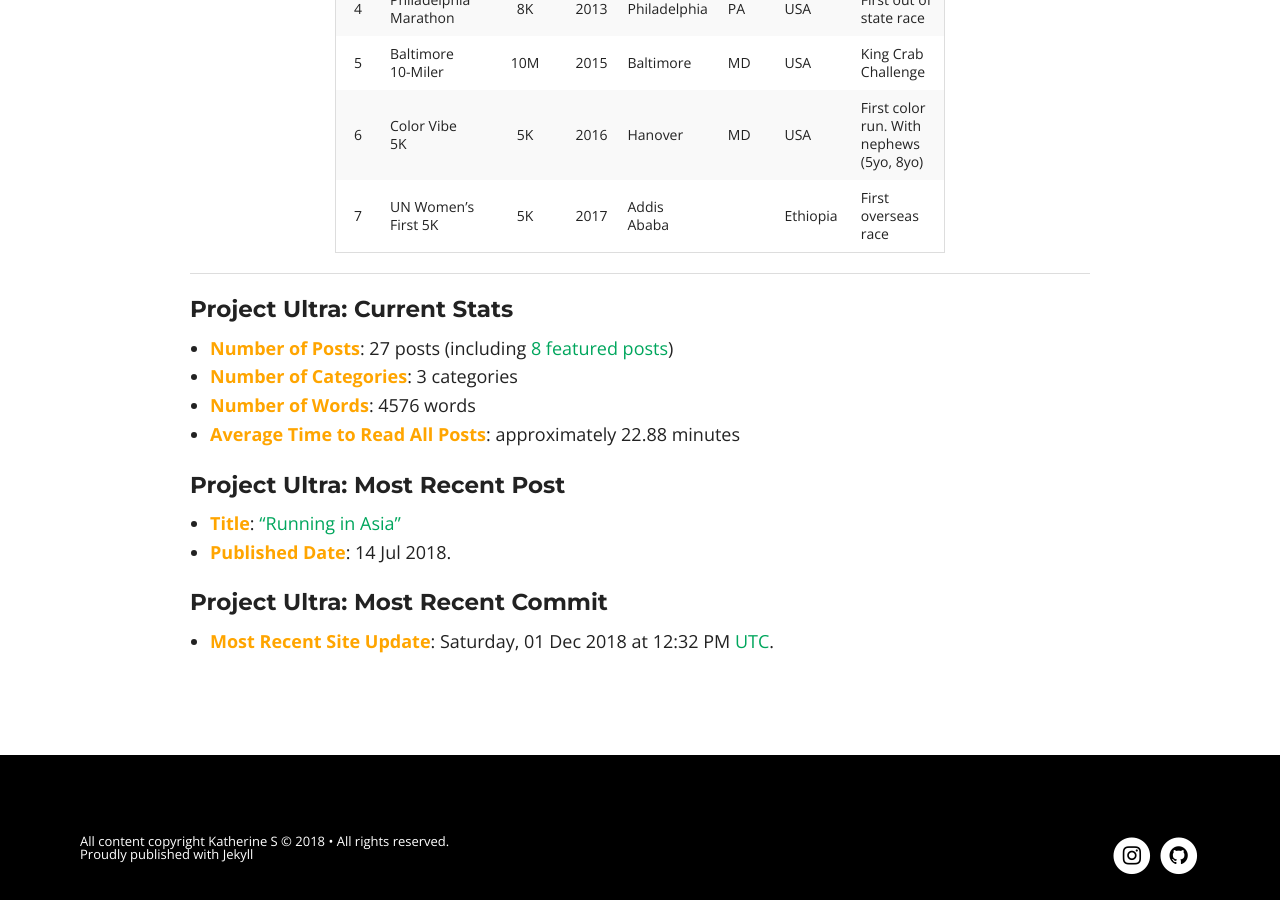
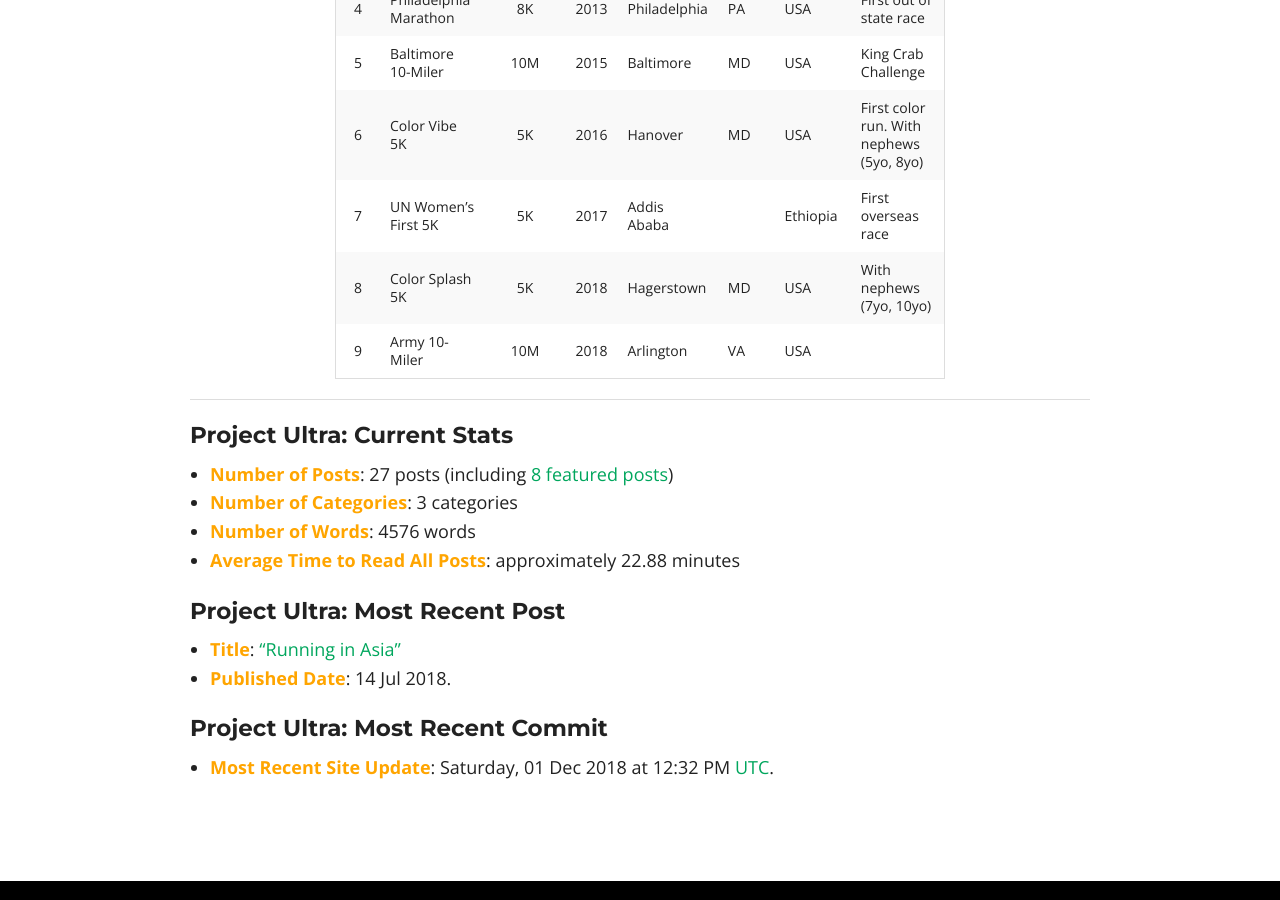
Before and after one commit to kcmlin/kcmlin.github.io, a Jekyll site: the page built from about.md, in a window 1280 px wide and 900 px high, scrolled down 3182 px. Built offline with Jekyll 4.4.1, drawn with Linux system fonts in a browser that asks for light colours; nearby versions of some CDN libraries.

Commit message:
Update about.md

```diff
--- a/about.md
+++ b/about.md
@@ -67,6 +67,9 @@ Katherine is an avid runner, a seasonal cyclist, a traveler and a self-proclaime
 | 5    | Baltimore 10-Miler         | 10M   | 2015 | Baltimore  | MD | USA | King Crab Challenge |
 | 6    | Color Vibe 5K              | 5K    | 2016 | Hanover    | MD | USA | First color run. With nephews (5yo, 8yo) |
 | 7    | UN Women's First 5K        | 5K    | 2017 | Addis Ababa | | Ethiopia | First overseas race |
+| 8    | Color Splash 5K            | 5K    | 2018 | Hagerstown    | MD | USA | With nephews (7yo, 10yo) |
+| 9    | Army 10-Miler              | 10M   | 2018 | Arlington   | VA | USA |  |
+
 
 
 ---
```
